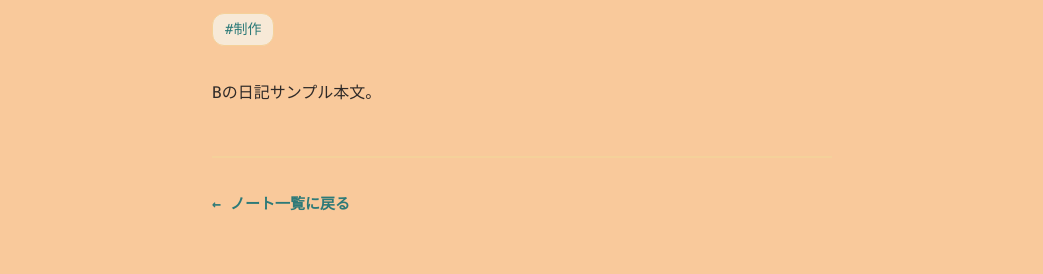
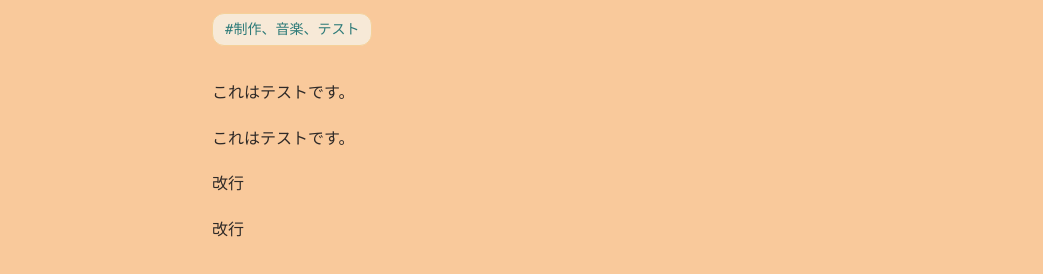
Before and after one commit to t332b/website, an Astro site: page /notes/2025-08-25-sample-b in a window 1280 px wide. Shown: the part 670-944 px from the top of the page, without its empty margins (118-1161 px from the left). Built offline with nearby package versions, Linux system fonts and the light colour scheme; Astro itself is replaced by a stand-in of ours.

Commit message:
Update Notes “2025-08-25-sample-b”

```diff
--- a/src/content/notes/2025-08-25-sample-b.mdx
+++ b/src/content/notes/2025-08-25-sample-b.mdx
@@ -1,9 +1,15 @@
 ---
-title: はじめまして（B）
+title: テスト
 date: 2025-08-25
 author: thamesbeat
 tags:
-  - 制作
+  - 制作、音楽、テスト
 ---
 
-Bの日記サンプル本文。
+これはテストです。
+
+これはテストです。
+
+改行
+
+改行
```
